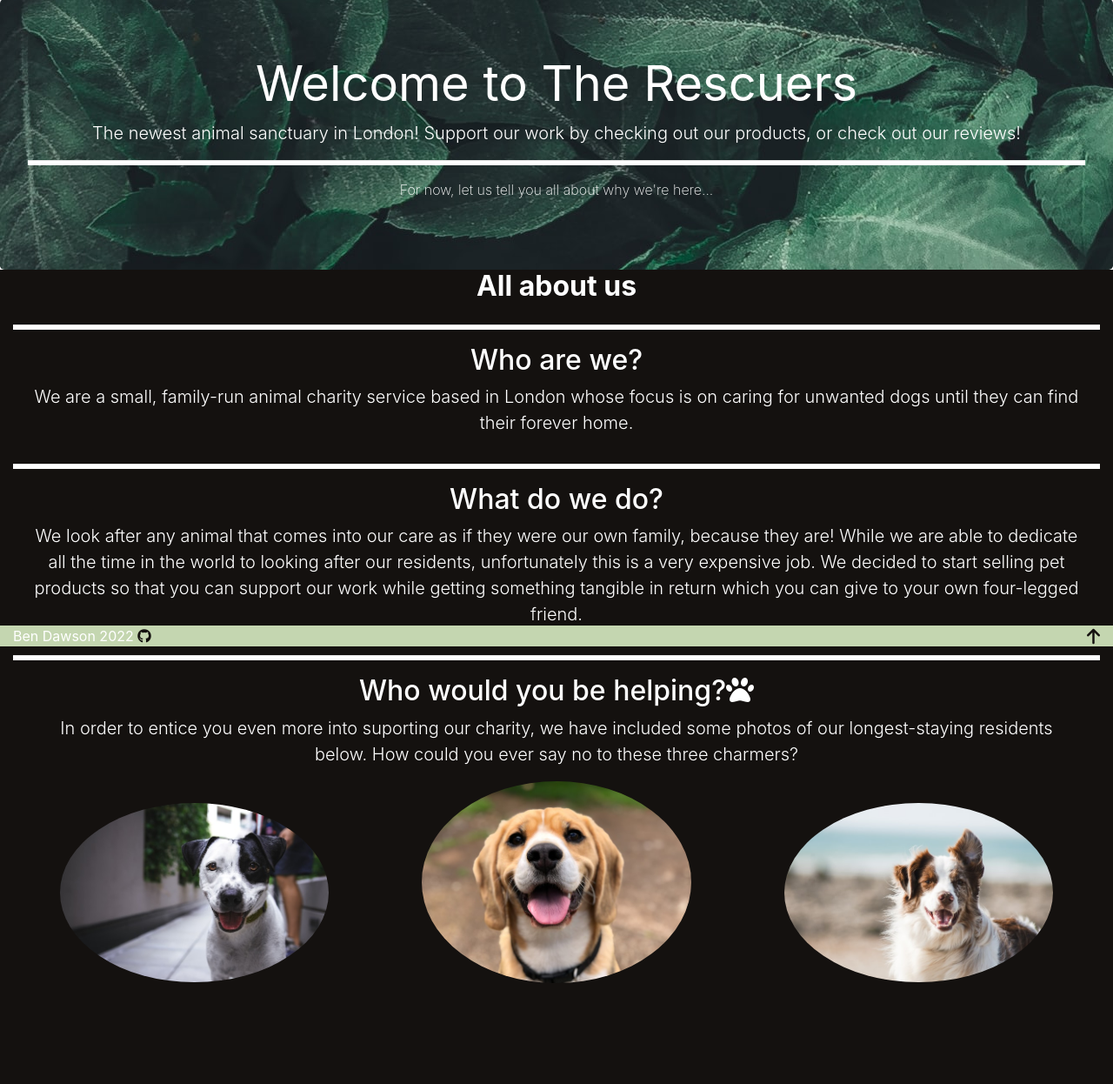
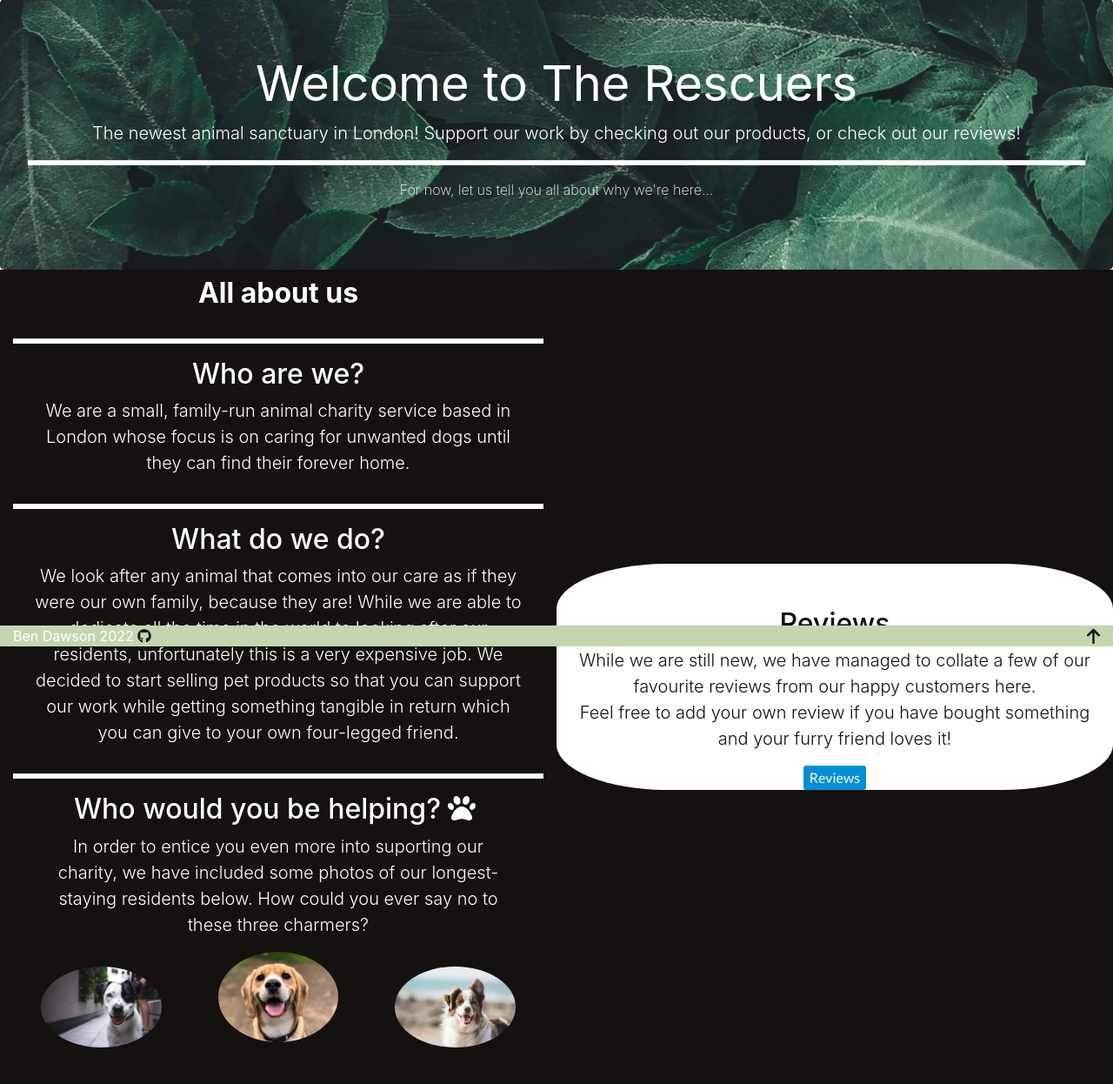
Before and after one commit to BenD2525/the_rescuers_p5, a Django app: page / in a window 1280 px wide. Shown: the part 57-1303 px from the top of the page at 87% size. Before the commit the page ends 1187 px from the top, so only its background shows below. Run offline with Django 4.2, Linux system fonts and the light colour scheme; some libraries are stand-ins or nearby versions.

Commit message:
Restructure home page and add link to reviews page, add basic structure of reviews page

```diff
--- a/home/templates/home/index.html
+++ b/home/templates/home/index.html
@@ -10,8 +10,10 @@
     <p>For now, let us tell you all about why we're here...</p>
 </div>
 <div class="container-fluid home-container">
+    <div class="row align-items-center">
+        <div class="col-sm-6">
             <div class="row">
-        <div class="col-sm-12 text-center">
+                <div class="col-sm-12 text-center py-2">
                     <h2><strong>All about us</strong></h2>
                 </div>
             </div>
@@ -19,7 +21,8 @@
             <div class="row">
                 <div class="col-sm-12 text-center">
                     <h2 class="featurette-heading">Who are we?</h2>
-            <p class="lead mx-4">We are a small, family-run animal charity service based in London whose focus is on
+                    <p class="lead mx-4">We are a small, family-run animal charity service based in London whose focus
+                        is on
                         caring for unwanted dogs until they can find their forever home.</p>
                 </div>
             </div>
@@ -27,10 +30,14 @@
             <div class="row featurette">
                 <div class="col-sm-12 text-center">
                     <h2 class="featurette-heading">What do we do?</h2>
-            <p class="lead mx-4">We look after any animal that comes into our care as if they were our own family,
+                    <p class="lead mx-4">We look after any animal that comes into our care as if they were our own
+                        family,
                         because they are! While we are able to dedicate all the time in the world to looking after our
-                residents, unfortunately this is a very expensive job. We decided to start selling pet products so that
-                you can support our work while getting something tangible in return which you can give to your own
+                        residents, unfortunately this is a very expensive job. We decided to start selling pet products
+                        so
+                        that
+                        you can support our work while getting something tangible in return which you can give to your
+                        own
                         four-legged friend.</p>
                 </div>
             </div>
@@ -38,9 +45,13 @@
             <div class="container-fluid">
                 <div class="row featurette">
                     <div class="col-sm-12 text-center">
-                <h2 class="featurette-heading">Who would you be helping?<i class="fa-solid fa-paw"></i></h2>
-                <p class="lead mx-4">In order to entice you even more into suporting our charity, we have included some
-                    photos of our longest-staying residents below. How could you ever say no to these three charmers?</p>
+                        <h2 class="featurette-heading">Who would you be helping?<i class="fa-solid fa-paw px-2"></i>
+                        </h2>
+                        <p class="lead mx-4">In order to entice you even more into suporting our charity, we have
+                            included
+                            some
+                            photos of our longest-staying residents below. How could you ever say no to these three
+                            charmers?</p>
                     </div>
                 </div>
                 <div class="row align-items-center">
@@ -49,7 +60,8 @@
                             alt="Picture of a black and white dog">
                     </div>
                     <div class="col-sm-4 text-center mb-5">
-                <img class="hero-image" src="static/home_image_marliese_streefland.jpg" alt="Picture of a beagle dog">
+                        <img class="hero-image" src="static/home_image_marliese_streefland.jpg"
+                            alt="Picture of a beagle dog">
                     </div>
                     <div class="col-sm-4 text-center mb-4">
                         <img class="hero-image" src="static/home_image_pauline_loroy.jpg" alt="Picture of a sheepdog">
@@ -57,4 +69,17 @@
                 </div>
             </div>
         </div>
+        <div class="col-sm-6 text-center featurette review-section">
+            <h2 class="featurette-heading">Reviews</h2>
+            <p class="lead">While we are still new, we have managed to collate a few of our favourite reviews from our
+                happy customers here.
+                <br>
+                Feel free to add your own review if you have bought something and your furry friend loves it!
+            </p>
+            <a href="{% url 'reviews' %}">
+                <button class="positive-button-lg">Reviews</button>
+            </a>
+        </div>
+    </div>
+</div>
 {% endblock %}
--- a/home/urls.py
+++ b/home/urls.py
@@ -3,4 +3,5 @@ from . import views
 
 urlpatterns = [
     path('', views.home, name='home'),
+    path('reviews', views.reviews, name='reviews'),
 ]
--- a/home/views.py
+++ b/home/views.py
@@ -4,3 +4,8 @@ from django.shortcuts import render
 def home(request):
     ''' Returns the home page.'''
     return render(request, 'home/index.html')
+
+
+def reviews(request):
+    ''' Returns the home page.'''
+    return render(request, 'home/reviews.html')
--- a/static/css/base.css
+++ b/static/css/base.css
@@ -47,33 +47,42 @@ html {
 
 /* Buttons */
 
-.positive-button {
+.positive-button,
+.positive-button-lg {
     background-color: #058ED9;
     color: white;
     border: 1px solid transparent;
     border-radius: 3px;
     cursor: pointer;
-    font-size: 13px;
-    font-weight: 400;
     font-family: "Lato",sans-serif;
 }
 
-.positive-button:active {
+ {
+    font-size: 20px;
+    font-weight: 500;
+}
+
+.positive-button:active,
+.positive-button-lg:active {
     background-color: darkblue;
 }
 
-.negative-button {
+.negative-button,
+.negative-button-lg {
     background-color: #ff0000;
     color: white;
     border: 1px solid transparent;
     border-radius: 3px;
     cursor: pointer;
+    font-family: "Lato",sans-serif;
+}
+.negative-button-lg {
     font-size: 13px;
     font-weight: 400;
-    font-family: "Lato",sans-serif;
 }
 
-.negative-button:active {
+.negative-button:active,
+.negative-button-lg {
     background-color: darkred;
     box-shadow: none;
 }
@@ -119,6 +128,14 @@ html {
     color: #14110fff;
 }
 
+.review-section {
+    padding-top: 50px;
+    color: #14110fff;
+    background-color: white;
+    border-radius: 20%;
+    width: 50px;
+}
+
 /* Wrapper for block content */
 .wrapper {
     width: 100%;
--- a/templates/base.html
+++ b/templates/base.html
@@ -90,7 +90,7 @@
           <li class="nav-item list-inline-item"><a class="nav-link nav-text" href="{% url 'home' %}"><strong
                 class="nav-text">Products</strong></a>
           </li>
-          <li class="nav-item"><a class="nav-link nav-text" href="{% url 'home' %}"><strong
+          <li class="nav-item"><a class="nav-link nav-text" href="{% url 'reviews' %}"><strong
                 class="nav-text">Reviews</strong></a>
           </li>
         </ul>
```
Also changed, not shown: home/templates/home/reviews.html (added, +21 -0 lines). Lines whose indentation alone changed are shown as unchanged.
